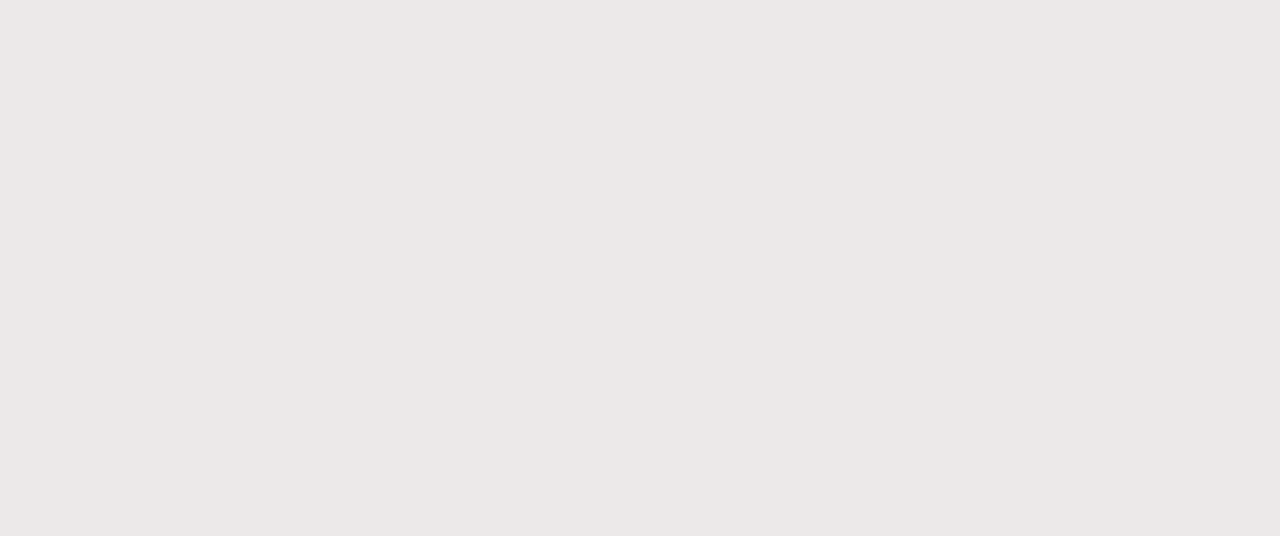
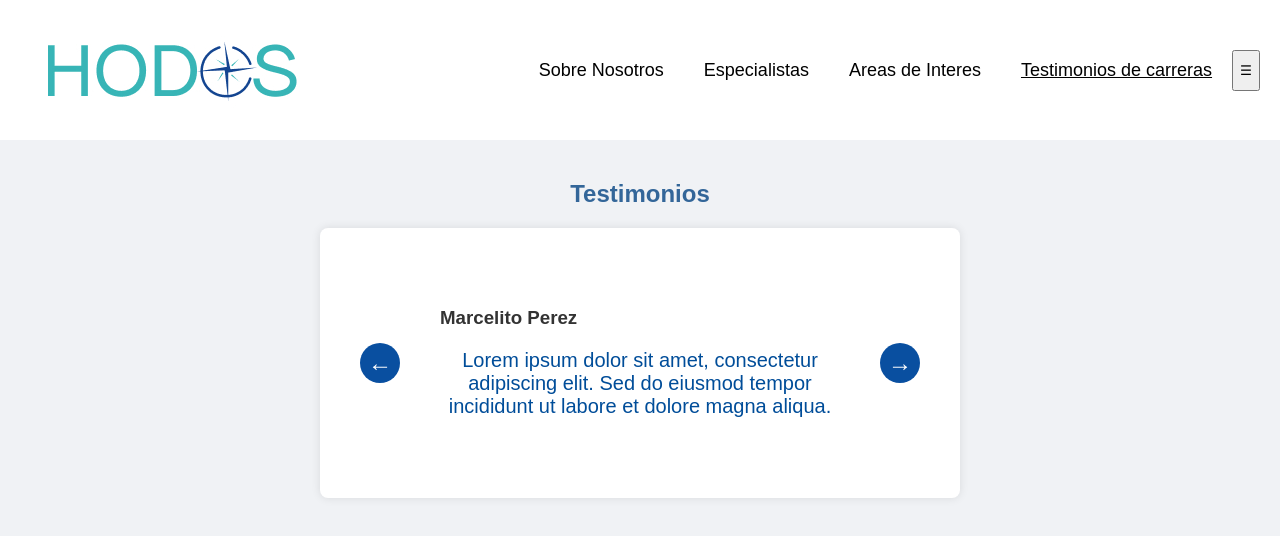
Before and after one commit to MartinBerestovoy/hodos, a React (Create React App) app in the folder client/: page /testimonios in a window 1280 px wide. Before the commit this address had no page. Shown: the top 536 px of the page. Built offline with nearby package versions, Linux system fonts and the light colour scheme.

Commit message:
pantalla testimonios lista

```diff
--- a/client/src/App.js
+++ b/client/src/App.js
@@ -5,6 +5,8 @@ import Formulario from './Components/Formulario';
 import Prueba from './Components/Prueba';
 import Inicio from './Components/Inicio';
 import Universidades from './Components/Universidades';
+import Testimonios from './Components/Testimonios';
+
 function App() {
   return (
     <Router>
@@ -15,6 +17,7 @@ function App() {
         <Route path="/prueba" element={<Prueba />} />
         <Route path="/inicio" element={<Inicio />} />
         <Route path="/universidades" element={<Universidades />} /> {/* Ruta para la pantalla de universidades */}
+        <Route path="/testimonios" element={<Testimonios />} />
 
       </Routes>
     </Router>
--- a/client/src/Components/Testimonios.js
+++ b/client/src/Components/Testimonios.js
@@ -1,5 +1,6 @@
 import React, { useState } from 'react';
 import './Testimonios.css';
+import Navbar from './Navbar.js';
 
 const testimonios = [
   {
@@ -40,6 +41,8 @@ const Testimonios = () => {
   };
 
   return (
+   <>
+    <Navbar />
     <div className="testimonios-container">
       <h2>Testimonios</h2>
       <div className="testimonio">
@@ -51,6 +54,7 @@ const Testimonios = () => {
         <button onClick={handleNext} className="flecha derecha">→</button>
       </div>
     </div>
+    </>
   );
 };
 
--- a/client/src/components/Navbar.html
+++ b/client/src/components/Navbar.html
@@ -15,6 +15,7 @@
       <span className="menu-item">Sobre Nosotros</span>
       <span className="menu-item">Especialistas</span>
       <span className="menu-item">Areas de Interes</span>
+      <span className="menu-item">Testimonios de carreras</span>
       <button class="navbar-toggle">
         <span class="navbar-toggle-icon">&#9776;</span>
       </button>
--- a/client/src/components/Navbar.js
+++ b/client/src/components/Navbar.js
@@ -1,5 +1,6 @@
 import React from 'react';
 import './Navbar.css';
+import { Link } from 'react-router-dom';
 
 function Navbar() {
     return (
@@ -12,6 +13,7 @@ function Navbar() {
       <span className="menu-item">Sobre Nosotros</span>
       <span className="menu-item">Especialistas</span>
       <span className="menu-item">Areas de Interes</span>
+      <Link to="/Testimonios" className="menu-item">Testimonios de carreras</Link>
       <button class="navbar-toggle">
         <span class="navbar-toggle-icon">&#9776;</span>
       </button>
```
